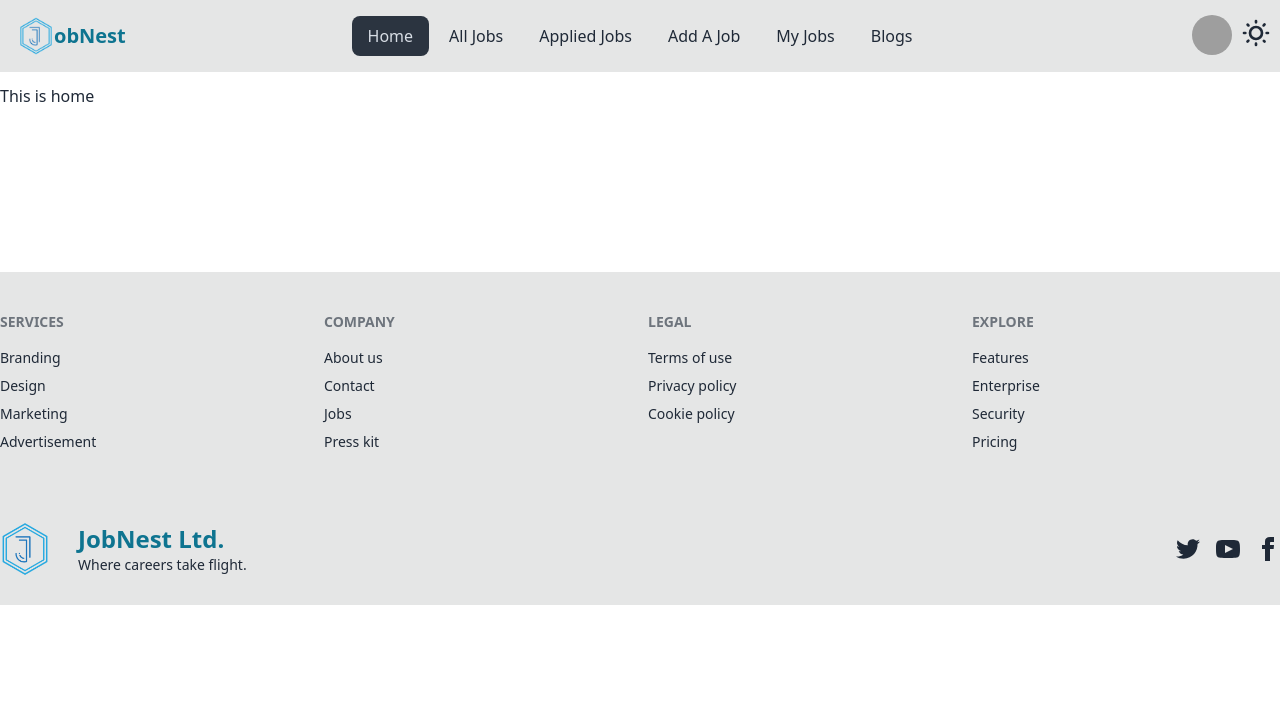
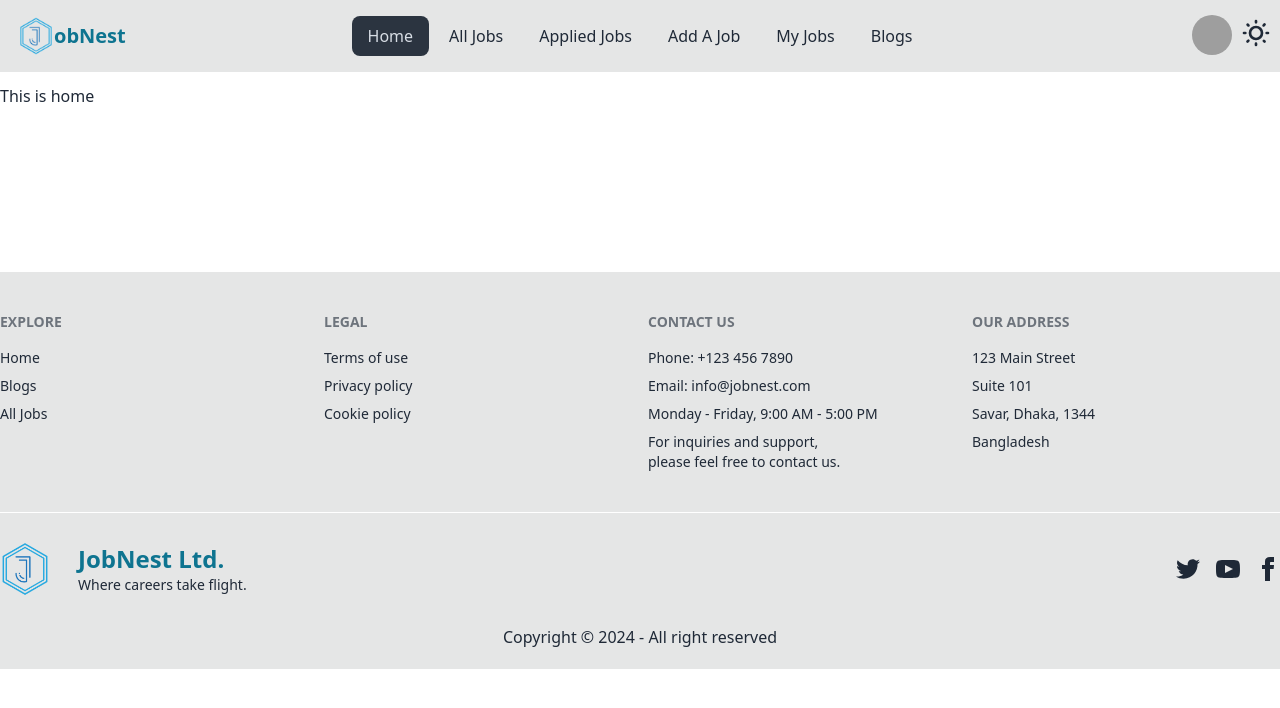
Before and after one commit to abir13719/Job-Nest-Client, a React (Vite) app: page / in a window 1280 px wide. Shown: the top 708 px of the page. Built offline with nearby package versions, Linux system fonts and the light colour scheme; grey boxes are pictures that could not be loaded.

Commit message:
Updated Footer

```diff
--- a/src/components/Footer/Footer.jsx
+++ b/src/components/Footer/Footer.jsx
@@ -1,20 +1,20 @@
+import { Link } from "react-router-dom";
+
 const Footer = () => {
   return (
     <div className="bg-base-300 flex flex-col-reverse md:flex-col">
       <footer className="footer grid-cols-2 md:grid-cols-4 container mx-auto px-8 md:px-0 py-10 text-base-content">
         <nav>
-          <h6 className="footer-title">Services</h6>
-          <a className="link link-hover">Branding</a>
-          <a className="link link-hover">Design</a>
-          <a className="link link-hover">Marketing</a>
-          <a className="link link-hover">Advertisement</a>
-        </nav>
-        <nav>
-          <h6 className="footer-title">Company</h6>
-          <a className="link link-hover">About us</a>
-          <a className="link link-hover">Contact</a>
-          <a className="link link-hover">Jobs</a>
-          <a className="link link-hover">Press kit</a>
+          <h6 className="footer-title">Explore</h6>
+          <Link to="/" className="link link-hover">
+            Home
+          </Link>
+          <Link to="/blogs" className="link link-hover">
+            Blogs
+          </Link>
+          <Link to="/all-jobs" className="link link-hover">
+            All Jobs
+          </Link>
         </nav>
         <nav>
           <h6 className="footer-title">Legal</h6>
@@ -23,14 +23,23 @@ const Footer = () => {
           <a className="link link-hover">Cookie policy</a>
         </nav>
         <nav>
-          <h6 className="footer-title">Explore</h6>
-          <a className="link link-hover">Features</a>
-          <a className="link link-hover">Enterprise</a>
-          <a className="link link-hover">Security</a>
-          <a className="link link-hover">Pricing</a>
+          <h6 className="footer-title">Contact Us</h6>
+          <p>Phone: +123 456 7890</p>
+          <p>Email: info@jobnest.com</p>
+          <p>Monday - Friday, 9:00 AM - 5:00 PM</p>
+          <p>
+            For inquiries and support, <br /> please feel free to contact us.
+          </p>
+        </nav>
+        <nav>
+          <h6 className="footer-title">Our Address</h6>
+          <p>123 Main Street</p>
+          <p>Suite 101</p>
+          <p>Savar, Dhaka, 1344</p>
+          <p>Bangladesh</p>
         </nav>
       </footer>
-      <footer className="footer gap-2 container mx-auto px-6 md:px-0 py-4 border-t  text-base-content border-base-300">
+      <footer className="footer gap-2 container mx-auto px-6 md:px-0 py-4 border-t  text-base-content border-base-100">
         <aside className="items-center grid-flow-col">
           <img className="h-20 w-20 object-cover ml-[-10px]" src="/public/logo.png" />
           <div>
@@ -76,6 +85,8 @@ const Footer = () => {
           </div>
         </nav>
       </footer>
+
+      <p className="text-center mb-5">Copyright © 2024 - All right reserved</p>
     </div>
   );
 };
```
